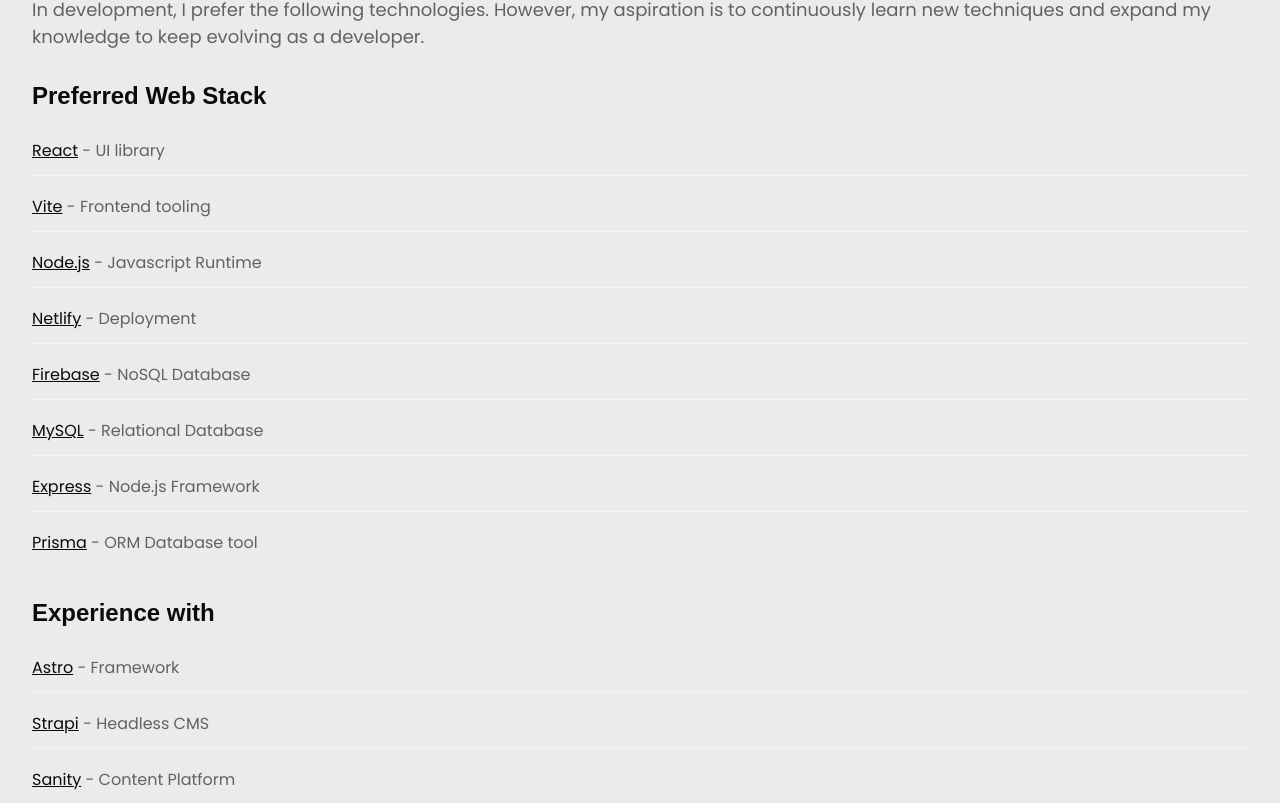
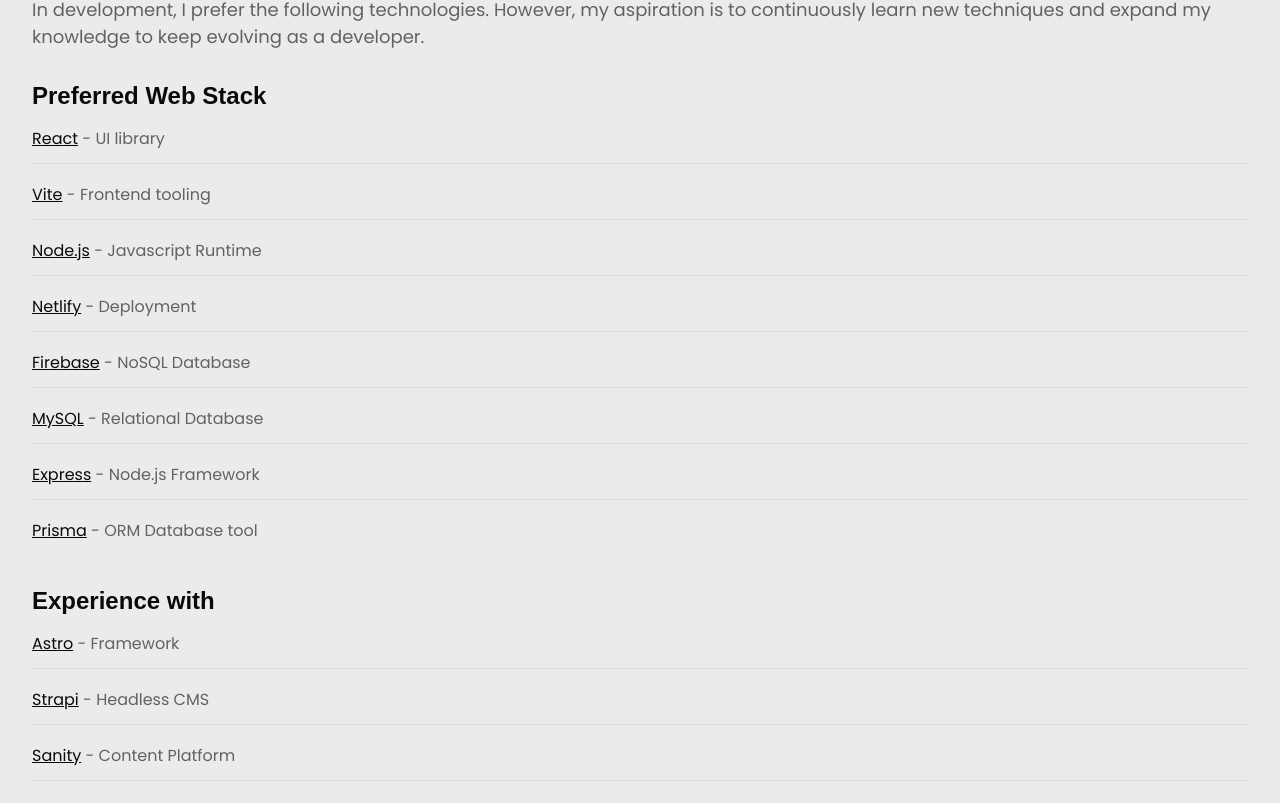
Before and after one commit to devjoppe/mi-cv-update, a React (Vite) app: page / in a window 1280 px wide. Shown: the part 4635-5438 px from the top of the page. Built offline with nearby package versions, Linux system fonts and the light colour scheme; a web font is replaced by a local one.

Commit message:
Some more color tweaks.. never ending story

```diff
--- a/src/assets/styles/_config.scss
+++ b/src/assets/styles/_config.scss
@@ -14,7 +14,7 @@
     --background-shade-a: #EBEBEB;
     --background-shade-b: #F4F4F4;
     --background-shade-special: #0A0A0A;
-    --background-shade-footer: EBEBEB;
+    --background-shade-footer: var(--background-shade-special);
     // Color-Fonts
     --font-main-color: #0A0A0A;
     --font-secondary-color: #626262;
@@ -29,8 +29,8 @@
     --button-selected: #F4F4F4;
     --filter-button-background: var(--background-shade-special);
     --tags-background: #e0e0e0;
-    // list-Special
-    --list-border-default: #F4F4F4;
+    // list-Specials
+    --list-border-default: #dbdbdb;
 }
 
 // Mixins
@@ -151,7 +151,7 @@
 // Misc components
 .quote {
     display: block;
-    color: #626262;
+    color: var(--font-secondary-color);
     font-size: 18px;
     border-left: 6px solid var(--highlight-color);
     padding-left: 16px;
--- a/src/components/Footer/_footer.scss
+++ b/src/components/Footer/_footer.scss
@@ -6,7 +6,6 @@
     flex-direction: column;
     background: var(--background-shade-footer);
     justify-content: space-between;
-    //align-items: center;
     box-sizing: border-box;
     color: var(--font-inverted);
     padding: 32px;
--- a/src/components/LinkList/_linklist.scss
+++ b/src/components/LinkList/_linklist.scss
@@ -18,6 +18,9 @@
             &:last-child {
                 border-bottom: none;
             }
+            &:first-child {
+                padding-top: 0;
+            }
         }
     }
     span {
```
Also changed, not shown: src/assets/styles/style.css.
